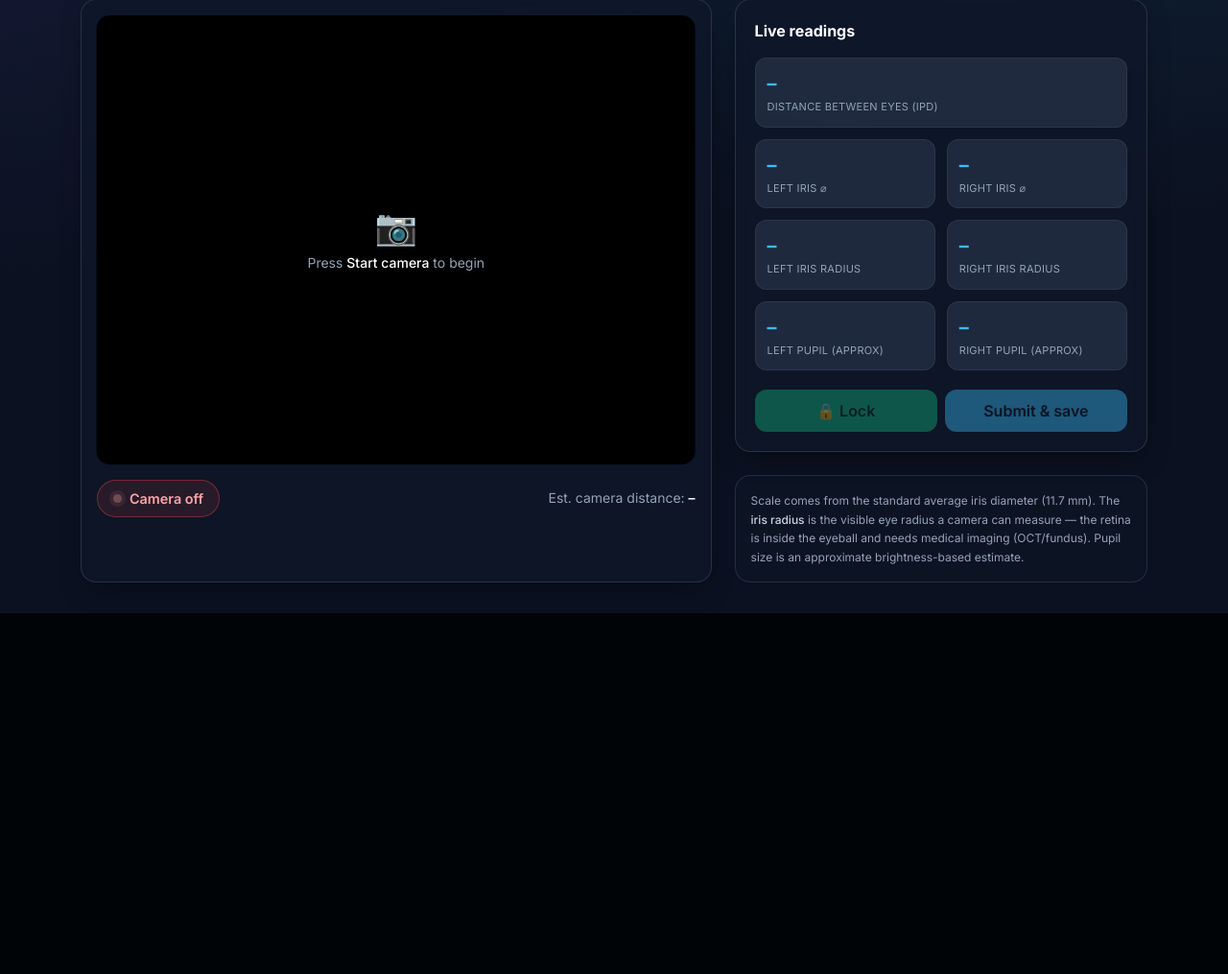
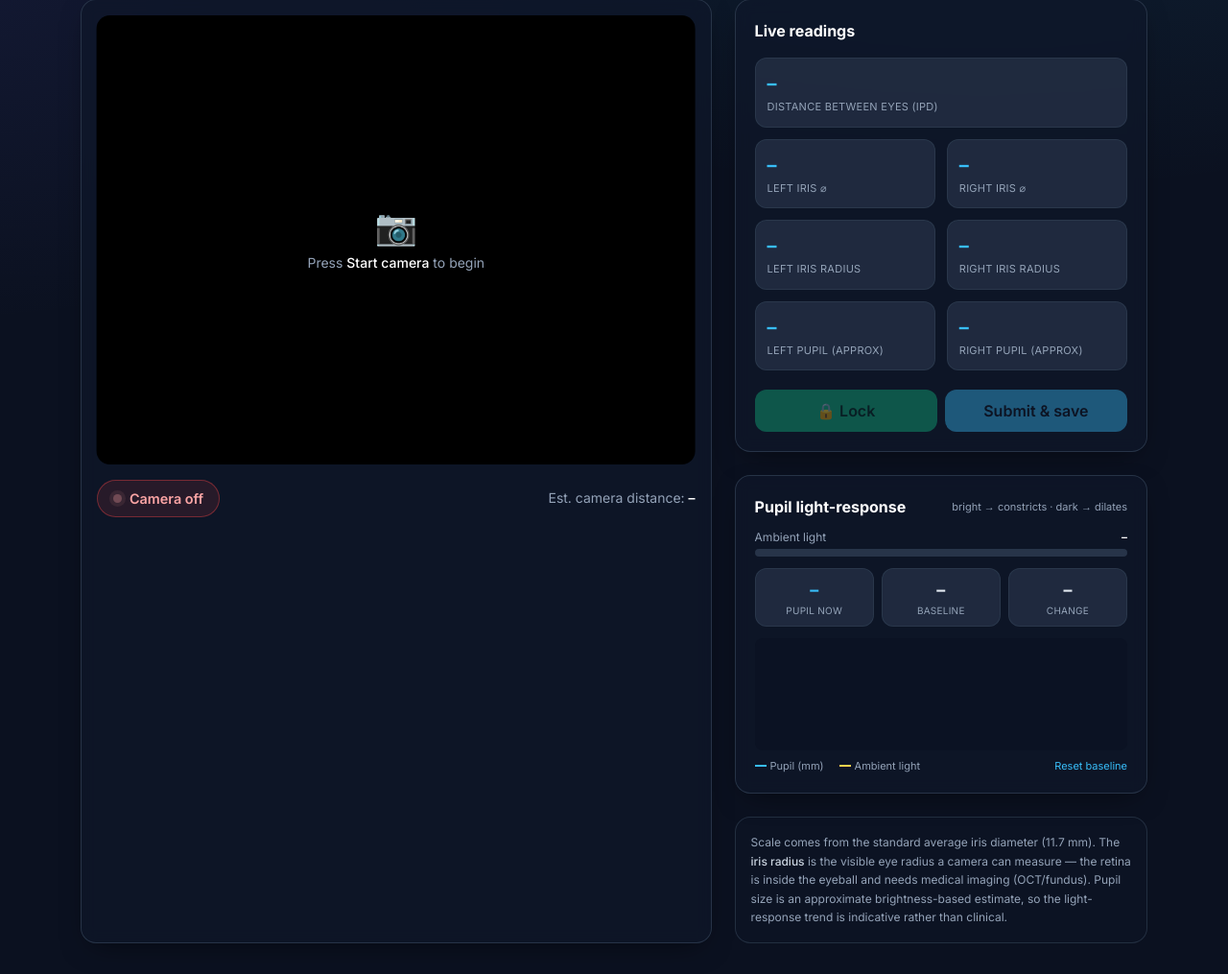
Before and after one commit to dhrumilgosaliya/Eye-detector, a Flask app: page /dashboard in a window 1280 px wide. Shown: the part 178-1193 px from the top of the page at 96% size. Before the commit the page ends 817 px from the top, so only its background shows below. Run offline with Flask 3, Linux system fonts and the light colour scheme; the visitor is signed in with stand-in values (Sample User, id 1); some libraries are stand-ins or nearby versions.

Commit message:
update in code

```diff
--- a/app.py
+++ b/app.py
@@ -264,35 +264,29 @@ def admin():
 # DB init + seed
 # --------------------------------------------------------------------------- #
 def seed():
-    """Create tables and seed an admin + sample data if empty."""
+    """Create tables and ensure a single admin account exists.
+
+    The admin login is configured via env vars so nothing is hard-coded or
+    exposed publicly:
+        ADMIN_EMAIL      (default: admin@eyedetector.app)
+        ADMIN_PASSWORD   (default: change-me-admin)
+    Every other user signs up themselves. There is no demo/sample account.
+    """
     db.create_all()
-    if User.query.first():
-        return
 
-    admin_user = User(name="Site Admin", email="admin@eyedetector.app",
-                      dob="1990-01-01", is_admin=True)
-    admin_user.set_password("admin123")
-    db.session.add(admin_user)
+    admin_email = os.environ.get("ADMIN_EMAIL", "admin@eyedetector.app").strip().lower()
+    admin_pw = os.environ.get("ADMIN_PASSWORD", "change-me-admin")
 
-    demo = User(name="Demo User", email="demo@eyedetector.app", dob="2000-05-15")
-    demo.set_password("demo123")
-    db.session.add(demo)
-    db.session.commit()
-
-    # a couple of sample measurements for the demo user
-    samples = [
-        dict(left_iris_diameter=11.7, right_iris_diameter=11.6,
-             left_pupil_diameter=3.4, right_pupil_diameter=3.5,
-             left_eye_radius=5.85, right_eye_radius=5.8,
-             interpupillary_distance=63.2, estimated_distance_cm=42.0),
-        dict(left_iris_diameter=11.8, right_iris_diameter=11.7,
-             left_pupil_diameter=3.1, right_pupil_diameter=3.2,
-             left_eye_radius=5.9, right_eye_radius=5.85,
-             interpupillary_distance=63.0, estimated_distance_cm=38.5),
-    ]
-    for s in samples:
-        db.session.add(Measurement(user_id=demo.id, **s))
-    db.session.commit()
+    admin_user = User.query.filter_by(email=admin_email).first()
+    if admin_user is None:
+        admin_user = User(name="Site Admin", email=admin_email,
+                          dob="", is_admin=True)
+        admin_user.set_password(admin_pw)
+        db.session.add(admin_user)
+        db.session.commit()
+    elif not admin_user.is_admin:
+        admin_user.is_admin = True
+        db.session.commit()
 
 
 with app.app_context():
--- a/static/js/measure.js
+++ b/static/js/measure.js
@@ -27,11 +27,97 @@ const lockedTag = document.getElementById("lockedTag");
 const off = document.createElement("canvas");
 const offctx = off.getContext("2d", { willReadFrequently: true });
 
+// tiny canvas for cheap whole-frame brightness (ambient light) measurement
+const bright = document.createElement("canvas");
+bright.width = 32; bright.height = 24;
+const brightctx = bright.getContext("2d", { willReadFrequently: true });
+
+// --- light-response state ---
+const ambVal   = document.getElementById("ambVal");
+const ambBar   = document.getElementById("ambBar");
+const pupNowEl = document.getElementById("pupNow");
+const pupBaseEl= document.getElementById("pupBase");
+const pupDelEl = document.getElementById("pupDelta");
+const chart    = document.getElementById("lightChart");
+const cctx     = chart ? chart.getContext("2d") : null;
+const resetBaseBtn = document.getElementById("resetBase");
+
+let pupilBaseline = null;          // mm, set on first good reading
+const seriesPupil = [];            // recent pupil mm
+const seriesLight = [];            // recent ambient light 0..1
+const SERIES_MAX = 160;
+
 let ipdHistory = [];
 let steadyCount = 0;
 let locked = false;
 let lastMetrics = null;   // metrics currently shown
 let frozenMetrics = null; // metrics captured at lock time
+
+// average frame luminance -> 0..1 (Rec.601 luma)
+function ambientLight(image, w, h) {
+  brightctx.drawImage(image, 0, 0, bright.width, bright.height);
+  const d = brightctx.getImageData(0, 0, bright.width, bright.height).data;
+  let sum = 0, n = d.length / 4;
+  for (let i = 0; i < d.length; i += 4) {
+    sum += 0.299 * d[i] + 0.587 * d[i + 1] + 0.114 * d[i + 2];
+  }
+  return (sum / n) / 255;
+}
+
+function drawLightChart() {
+  if (!cctx) return;
+  const W = chart.width = chart.clientWidth || 300;
+  const H = chart.height;
+  cctx.clearRect(0, 0, W, H);
+  if (seriesPupil.length < 2) return;
+
+  // pupil line (auto-scaled 2..8 mm range)
+  const pMin = 2, pMax = 8;
+  cctx.lineWidth = 2; cctx.strokeStyle = "#38bdf8"; cctx.beginPath();
+  seriesPupil.forEach((v, i) => {
+    const x = (i / (SERIES_MAX - 1)) * W;
+    const y = H - ((v - pMin) / (pMax - pMin)) * H;
+    i ? cctx.lineTo(x, y) : cctx.moveTo(x, y);
+  });
+  cctx.stroke();
+
+  // ambient light line (0..1)
+  cctx.lineWidth = 2; cctx.strokeStyle = "#fcd34d"; cctx.beginPath();
+  seriesLight.forEach((v, i) => {
+    const x = (i / (SERIES_MAX - 1)) * W;
+    const y = H - v * H;
+    i ? cctx.lineTo(x, y) : cctx.moveTo(x, y);
+  });
+  cctx.stroke();
+}
+
+function updateLightResponse(avgPupilMm, light, goodReading) {
+  if (ambVal) ambVal.textContent = Math.round(light * 100) + "%";
+  if (ambBar) ambBar.style.width = Math.round(light * 100) + "%";
+
+  if (goodReading) {
+    if (pupilBaseline === null) pupilBaseline = avgPupilMm;
+    seriesPupil.push(avgPupilMm);
+    seriesLight.push(light);
+    if (seriesPupil.length > SERIES_MAX) seriesPupil.shift();
+    if (seriesLight.length > SERIES_MAX) seriesLight.shift();
+
+    pupNowEl.textContent = avgPupilMm.toFixed(2) + " mm";
+    pupBaseEl.textContent = pupilBaseline.toFixed(2) + " mm";
+    const delta = avgPupilMm - pupilBaseline;
+    const arrow = delta > 0.1 ? "▲ dilating" : delta < -0.1 ? "▼ constricting" : "steady";
+    pupDelEl.textContent = (delta >= 0 ? "+" : "") + delta.toFixed(2);
+    pupDelEl.className = "text-lg font-bold " +
+      (delta > 0.1 ? "text-amber-300" : delta < -0.1 ? "text-brand" : "text-slate-200");
+    pupDelEl.title = arrow;
+    drawLightChart();
+  }
+}
+
+if (resetBaseBtn) resetBaseBtn.addEventListener("click", () => {
+  pupilBaseline = null; seriesPupil.length = 0; seriesLight.length = 0;
+  drawLightChart();
+});
 
 function dist(a, b) {
   return Math.hypot(a.x - b.x, a.y - b.y);
@@ -186,6 +272,11 @@ function onResults(results) {
   const sizeOk = irisFrac >= GOOD_IRIS_FRAC[0] && irisFrac <= GOOD_IRIS_FRAC[1];
   const centerOk = faceCentered(lms, w, h);
 
+  // Pupil light-response: ambient brightness + pupil size trend
+  const light = ambientLight(results.image, w, h);
+  const avgPupil = (m.left_pupil_diameter + m.right_pupil_diameter) / 2;
+  updateLightResponse(avgPupil, light, sizeOk && centerOk);
+
   // stability check on IPD
   ipdHistory.push(data.centers.ipdMm);
   if (ipdHistory.length > STABLE_FRAMES) ipdHistory.shift();
@@ -270,13 +361,62 @@ function addUnlock() {
 }
 
 // ----- camera bootstrap -----
-let faceMesh, camera, started = false;
+let faceMesh, started = false, rafId = null;
+
+function fail(msg) {
+  started = false;
+  startBtn.disabled = false;
+  startBtn.textContent = "Start camera";
+  setStatus(msg, false);
+}
+
 startBtn.addEventListener("click", async () => {
   if (started) return;
   started = true;
   startBtn.disabled = true;
   startBtn.textContent = "Starting…";
+  setStatus("Starting camera…", false);
 
+  // 1) Secure-context / API check (camera needs HTTPS or localhost)
+  if (!navigator.mediaDevices || !navigator.mediaDevices.getUserMedia) {
+    return fail("Camera not available — needs HTTPS (the https:// site or localhost).");
+  }
+  // 2) Detection library must have loaded from the CDN
+  if (typeof FaceMesh === "undefined") {
+    return fail("Detection library didn't load — check your connection and refresh.");
+  }
+
+  // 3) Request the camera (front camera on phones)
+  let stream;
+  try {
+    stream = await navigator.mediaDevices.getUserMedia({
+      video: { facingMode: "user", width: { ideal: 1280 }, height: { ideal: 720 } },
+      audio: false,
+    });
+  } catch (e) {
+    const n = e && e.name;
+    if (n === "NotAllowedError" || n === "SecurityError")
+      return fail("Camera permission blocked — allow it in the browser, then press Start again.");
+    if (n === "NotFoundError" || n === "OverconstrainedError")
+      return fail("No camera found on this device.");
+    if (n === "NotReadableError")
+      return fail("Camera is in use by another app (Zoom/FaceTime). Close it and retry.");
+    return fail("Could not start camera: " + (n || e));
+  }
+
+  video.srcObject = stream;
+  try { await video.play(); } catch (_) { /* iOS sometimes needs the metadata event */ }
+  await new Promise(res => {
+    if (video.readyState >= 2) return res();
+    video.onloadedmetadata = () => res();
+  });
+
+  const ph = document.getElementById("camPlaceholder");
+  if (ph) ph.style.display = "none";
+  startBtn.textContent = "Camera running";
+  setStatus("Looking for your face…", false);
+
+  // 4) Init FaceMesh and pump frames with requestAnimationFrame
   faceMesh = new FaceMesh({
     locateFile: f => `https://cdn.jsdelivr.net/npm/@mediapipe/face_mesh/${f}`,
   });
@@ -288,22 +428,15 @@ startBtn.addEventListener("click", async () => {
   });
   faceMesh.onResults(onResults);
 
-  camera = new Camera(video, {
-    onFrame: async () => { await faceMesh.send({ image: video }); },
-    width: 1280,
-    height: 720,
-  });
-  try {
-    await camera.start();
-    startBtn.textContent = "Camera running";
-    const ph = document.getElementById("camPlaceholder");
-    if (ph) ph.style.display = "none";
-    setStatus("Looking for your face…", false);
-  } catch (e) {
-    started = false;
-    startBtn.disabled = false;
-    startBtn.textContent = "Start camera";
-    setStatus("Camera access denied", false);
-    alert("Could not access the camera. Please allow camera permission and use HTTPS (or localhost).");
+  let sending = false;
+  async function pump() {
+    if (video.readyState >= 2 && !sending) {
+      sending = true;
+      try { await faceMesh.send({ image: video }); }
+      catch (e) { /* transient frame errors are fine */ }
+      sending = false;
+    }
+    rafId = requestAnimationFrame(pump);
   }
+  pump();
 });
--- a/templates/dashboard.html
+++ b/templates/dashboard.html
@@ -73,11 +73,43 @@
       </div>
     </div>
 
+    <!-- Pupil light-response -->
+    <div class="rounded-2xl border border-line/70 bg-ink-800/70 backdrop-blur p-5 shadow-card">
+      <div class="flex items-center justify-between mb-3">
+        <h2 class="font-bold text-white">Pupil light-response</h2>
+        <span class="text-[11px] text-slate-400">bright → constricts · dark → dilates</span>
+      </div>
+
+      <div class="mb-3">
+        <div class="flex items-center justify-between text-xs text-slate-400 mb-1">
+          <span>Ambient light</span><span id="ambVal" class="text-white font-semibold">–</span>
+        </div>
+        <div class="h-2 rounded-full bg-ink-600 overflow-hidden">
+          <div id="ambBar" class="h-full bg-gradient-to-r from-slate-500 to-amber-300 transition-all" style="width:0%"></div>
+        </div>
+      </div>
+
+      <div class="grid grid-cols-3 gap-2 text-center">
+        {% set c='rounded-xl bg-ink-600/70 border border-line/60 p-2' %}
+        <div class="{{ c }}"><div id="pupNow"  class="text-lg font-bold text-brand">–</div><div class="text-[10px] uppercase tracking-wide text-slate-400">Pupil now</div></div>
+        <div class="{{ c }}"><div id="pupBase" class="text-lg font-bold text-slate-200">–</div><div class="text-[10px] uppercase tracking-wide text-slate-400">Baseline</div></div>
+        <div class="{{ c }}"><div id="pupDelta" class="text-lg font-bold text-slate-200">–</div><div class="text-[10px] uppercase tracking-wide text-slate-400">Change</div></div>
+      </div>
+
+      <canvas id="lightChart" height="90" class="w-full mt-3 rounded-lg bg-ink-900/60"></canvas>
+      <div class="flex gap-4 mt-2 text-[11px] text-slate-400">
+        <span class="flex items-center gap-1"><i class="inline-block w-3 h-0.5 bg-brand"></i>Pupil (mm)</span>
+        <span class="flex items-center gap-1"><i class="inline-block w-3 h-0.5 bg-amber-300"></i>Ambient light</span>
+        <button id="resetBase" class="ml-auto text-brand hover:underline">Reset baseline</button>
+      </div>
+    </div>
+
     <div class="rounded-2xl border border-line/60 bg-ink-800/40 p-4 text-xs text-slate-400 leading-relaxed">
       Scale comes from the standard average iris diameter (11.7&nbsp;mm). The
       <span class="text-slate-300 font-medium">iris radius</span> is the visible eye radius a camera
       can measure — the retina is inside the eyeball and needs medical imaging (OCT/fundus).
-      Pupil size is an approximate brightness-based estimate.
+      Pupil size is an approximate brightness-based estimate, so the light-response
+      trend is indicative rather than clinical.
     </div>
   </div>
 </div>
--- a/templates/login.html
+++ b/templates/login.html
@@ -31,10 +31,6 @@
       </p>
     </div>
 
-    <div class="mt-4 rounded-xl border border-line/60 bg-ink-800/40 px-4 py-3 text-xs text-slate-400">
-      <span class="font-semibold text-slate-300">Try it:</span>
-      Demo — demo@eyedetector.app / demo123 · Admin — admin@eyedetector.app / admin123
-    </div>
   </div>
 </div>
 {% endblock %}
```
Also changed, not shown: README.md.
